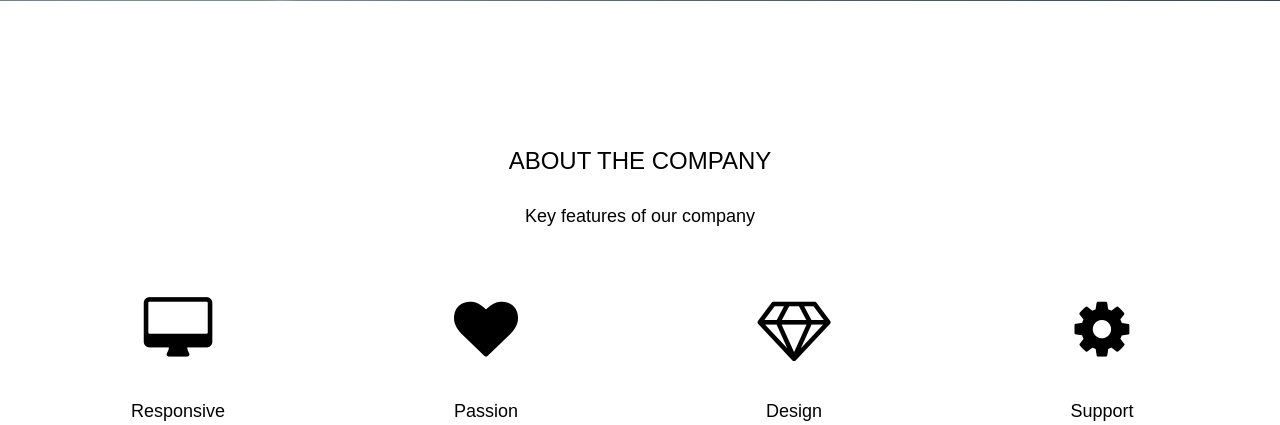
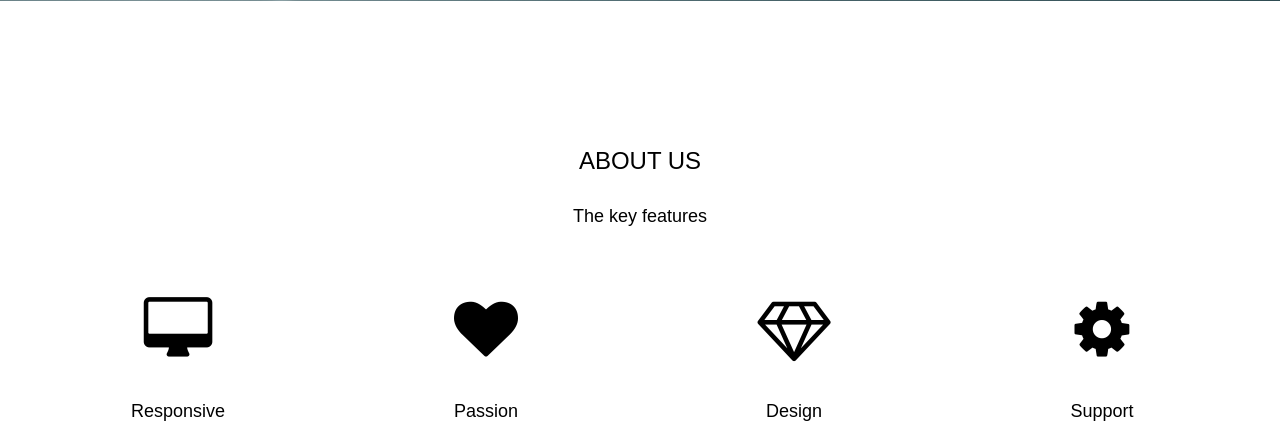
Before and after one commit to salmonswan/nzela_web_1.0, a Flask app: page / in a window 1280 px wide. Shown: the part 799-1224 px from the top of the page. Run offline with Flask 3, Linux system fonts and the light colour scheme; some web fonts are replaced.

Commit message:
update about us

```diff
--- a/templates/index.html
+++ b/templates/index.html
@@ -146,8 +146,8 @@
 
     <!-- About Section -->
     <div class="w3-container" style="padding: 128px 16px" id="about">
-      <h3 class="w3-center">ABOUT THE COMPANY</h3>
-      <p class="w3-center w3-large">Key features of our company</p>
+      <h3 class="w3-center">ABOUT US</h3>
+      <p class="w3-center w3-large">The key features</p>
       <div class="w3-row-padding w3-center" style="margin-top: 64px">
         <div class="w3-quarter">
           <i class="fa fa-desktop w3-margin-bottom w3-jumbo w3-center"></i>
```
